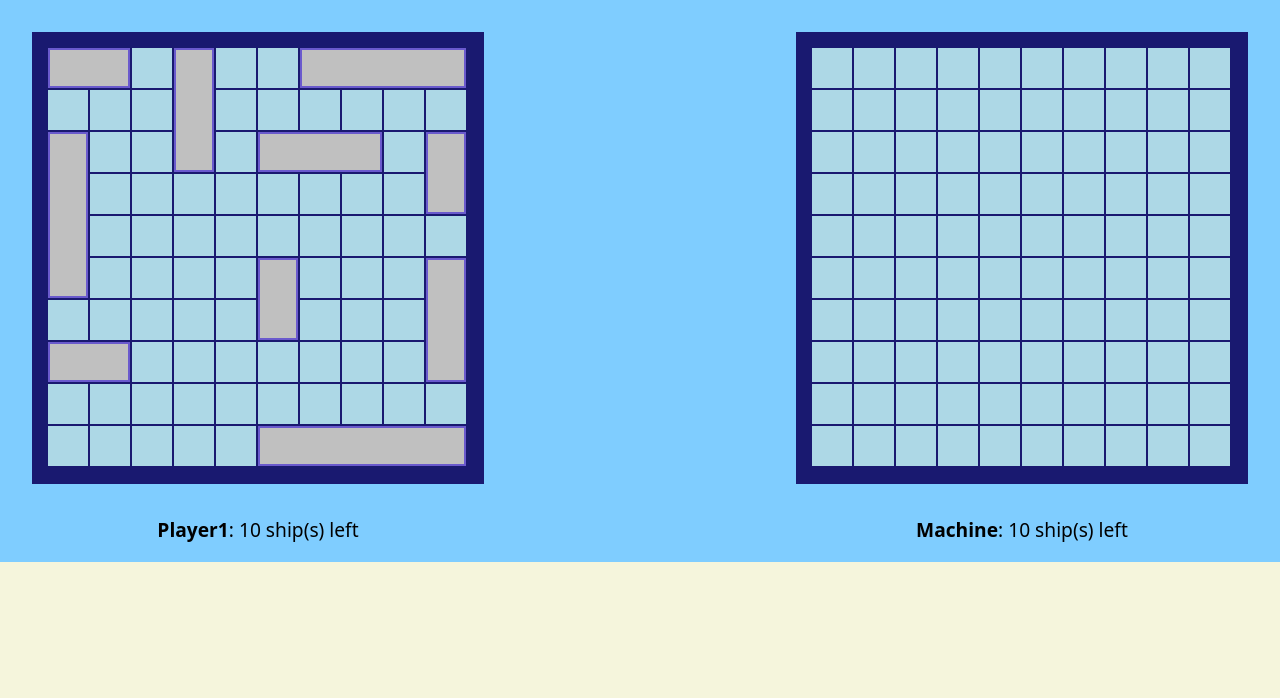
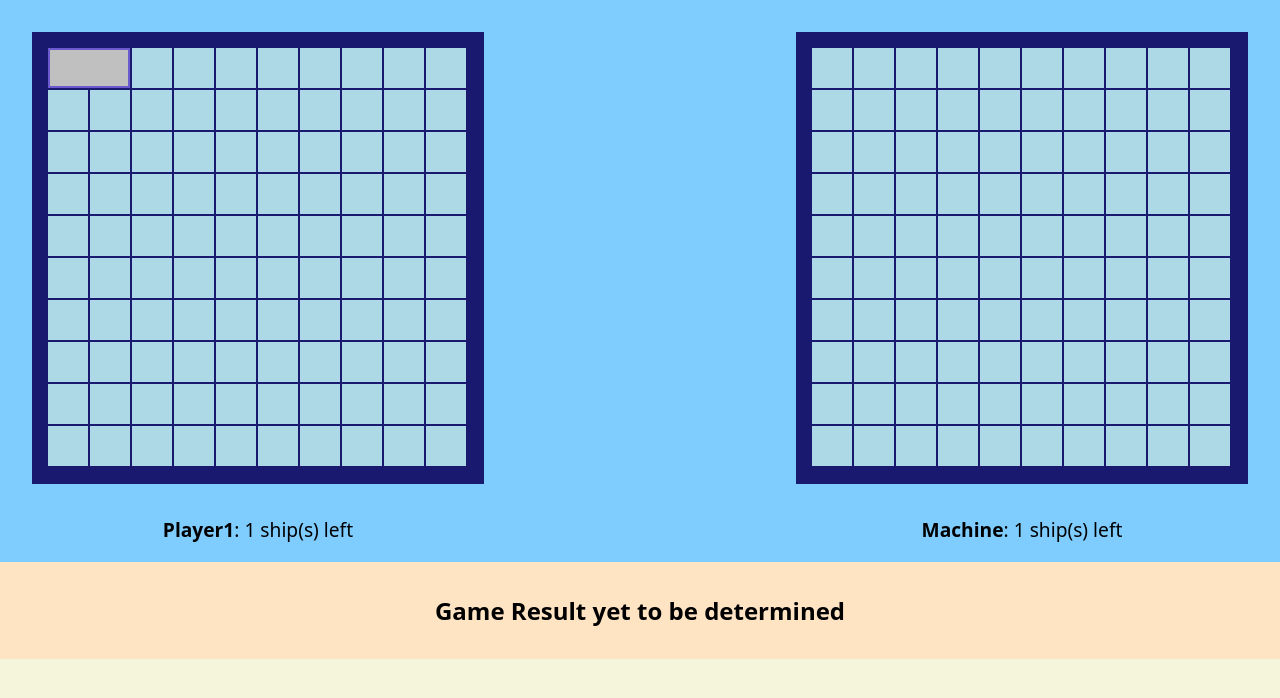
Before and after one commit to ajayfoo/odin-battleship, a website built with webpack: page src/index.html in a window 1280 px wide. Built offline with nearby package versions, Linux system fonts and the light colour scheme.

Commit message:
feat: disable gameboard pointer event after playerWon event

```diff
--- a/src/controllers/gameboard.js
+++ b/src/controllers/gameboard.js
@@ -4,15 +4,15 @@ import { createGameboard } from '../models/gameboard';
 const predeterminedGameboard = () => {
   const gameboard = createGameboard();
   gameboard.placeShipAt([1, 'A'], false, 2);
-  gameboard.placeShipAt([1, 'D'], true, 3);
-  gameboard.placeShipAt([1, 'G'], false, 4);
-  gameboard.placeShipAt([3, 'A'], true, 4);
-  gameboard.placeShipAt([3, 'F'], false, 3);
-  gameboard.placeShipAt([3, 'J'], true, 2);
-  gameboard.placeShipAt([6, 'F'], true, 2);
-  gameboard.placeShipAt([6, 'J'], true, 3);
-  gameboard.placeShipAt([8, 'A'], false, 2);
-  gameboard.placeShipAt([10, 'F'], false, 5);
+  // gameboard.placeShipAt([1, 'D'], true, 3);
+  // gameboard.placeShipAt([1, 'G'], false, 4);
+  // gameboard.placeShipAt([3, 'A'], true, 4);
+  // gameboard.placeShipAt([3, 'F'], false, 3);
+  // gameboard.placeShipAt([3, 'J'], true, 2);
+  // gameboard.placeShipAt([6, 'F'], true, 2);
+  // gameboard.placeShipAt([6, 'J'], true, 3);
+  // gameboard.placeShipAt([8, 'A'], false, 2);
+  // gameboard.placeShipAt([10, 'F'], false, 5);
   return gameboard;
 };
 const createGameboardController = (forMachine) => {
--- a/src/controllers/index.js
+++ b/src/controllers/index.js
@@ -61,7 +61,10 @@ const createController = () => {
         applySunkShipStyle(gameboard1Model, gameboard1View, ship);
       }
     });
-
+  window.addEventListener('gameOver', () => {
+    player1Controller.getView().classList.add('gameOver');
+    player2Controller.getView().classList.add('gameOver');
+  });
   const view = createView(
     player1Controller.getView(),
     player2Controller.getView(),
--- /dev/null
+++ b/src/views/game-result/index.js
@@ -0,0 +1,16 @@
+import './style.css';
+
+const createGameResult = () => {
+  const view = document.createElement('div');
+  view.classList.add('game-result');
+  const resultEle = document.createElement('p');
+  resultEle.textContent = 'Game Result yet to be determined';
+  window.addEventListener('userWon', () => {
+    resultEle.textContent = 'User Has Won!';
+  });
+
+  view.append(resultEle);
+  return view;
+};
+
+export { createGameResult };
--- /dev/null
+++ b/src/views/game-result/style.css
@@ -0,0 +1,10 @@
+.game-result {
+  background-color: bisque;
+  padding: 2em 0;
+}
+
+.game-result > p:first-child {
+  font-size: 1.5rem;
+  font-weight: 900;
+  text-align: center;
+}
--- a/src/views/gameboard/index.js
+++ b/src/views/gameboard/index.js
@@ -91,6 +91,12 @@ const setClickEventListenerForShipCell = (
     if (ship.hasSunk()) {
       dispatchShipSunkEvent(gameboard, window, true);
       applySunkShipStyle(gameboard, gameboardView, ship);
+      if (gameboard.getNumberOfShips() === 0) {
+        const gameOverEvent = new CustomEvent('gameOver');
+        window.dispatchEvent(gameOverEvent);
+        const playerWonEvent = new CustomEvent('userWon');
+        window.dispatchEvent(playerWonEvent);
+      }
     }
   });
 };
@@ -114,11 +120,8 @@ const createCell = (gameboardView, shipInfo, gameboard, forMachine, rowCol) => {
 const createGameboardView = (gameboard, forMachine) => {
   const view = document.createElement('div');
   view.classList.add('gameboard');
-
   const [row, col] = gameboard.getSize();
-
   const grid = gameboard.getGrid();
-
   for (let i = 0; i < row; ++i) {
     for (let j = 0; j < col; ++j) {
       const shipInfo = grid[i][j] === null ? null : grid[i][j][1];
@@ -126,7 +129,6 @@ const createGameboardView = (gameboard, forMachine) => {
       view.appendChild(cell);
     }
   }
-
   return view;
 };
 
--- a/src/views/index.js
+++ b/src/views/index.js
@@ -1,8 +1,13 @@
+import { createGameResult } from './game-result';
 import './style.css';
 const createView = (player1View, player2View) => {
   const view = document.createElement('div');
-  view.classList.add('game-view');
-  view.append(player1View, player2View);
+  const gameView = document.createElement('div');
+  gameView.classList.add('game-view');
+  gameView.append(player1View, player2View);
+
+  const gameResult = createGameResult();
+  view.append(gameView, gameResult);
   return view;
 };
 
--- a/src/views/player/style.css
+++ b/src/views/player/style.css
@@ -3,3 +3,7 @@
   flex-direction: column;
   align-items: center;
 }
+
+.player-view.gameOver {
+  pointer-events: none;
+}
--- a/src/views/style.css
+++ b/src/views/style.css
@@ -13,7 +13,8 @@
     sans-serif;
   box-sizing: border-box;
 }
-body {
+body,
+p {
   margin: 0;
   padding: 0;
 }
```
